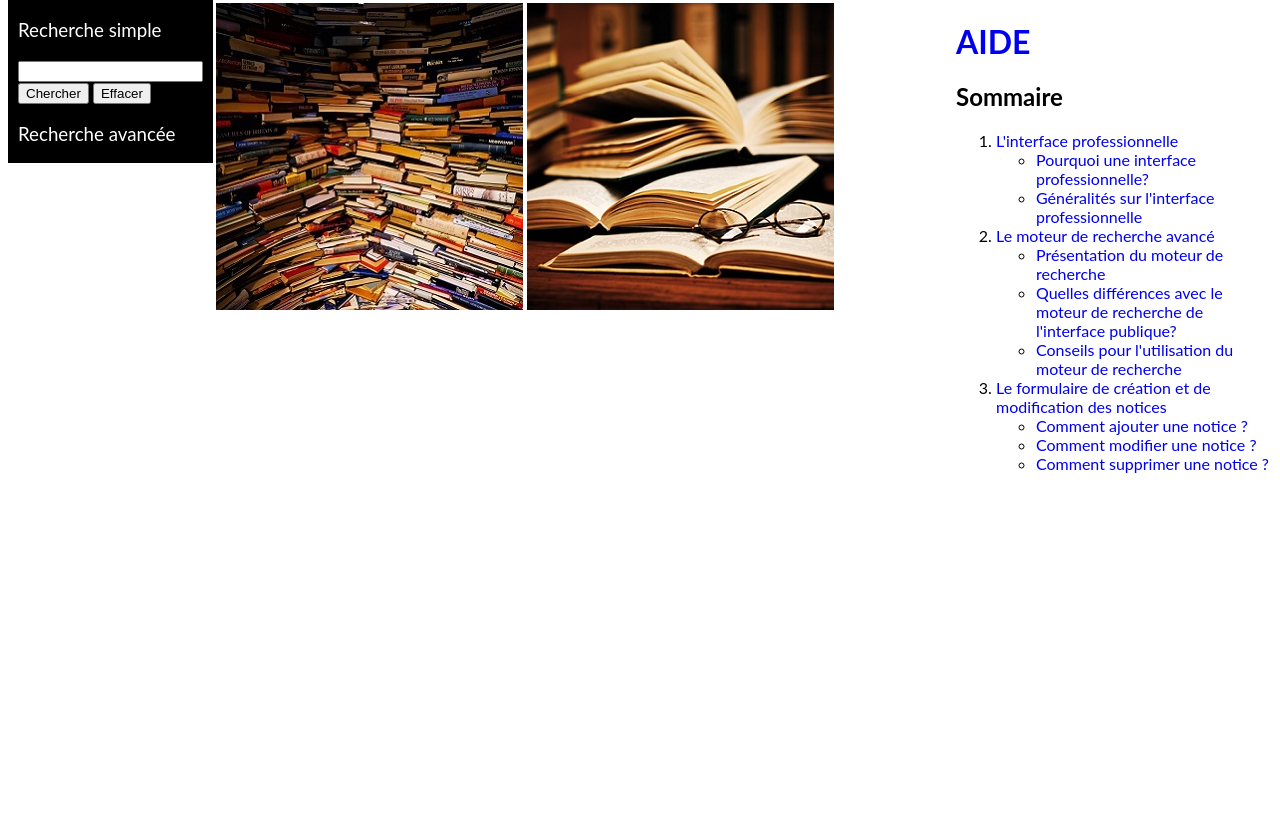
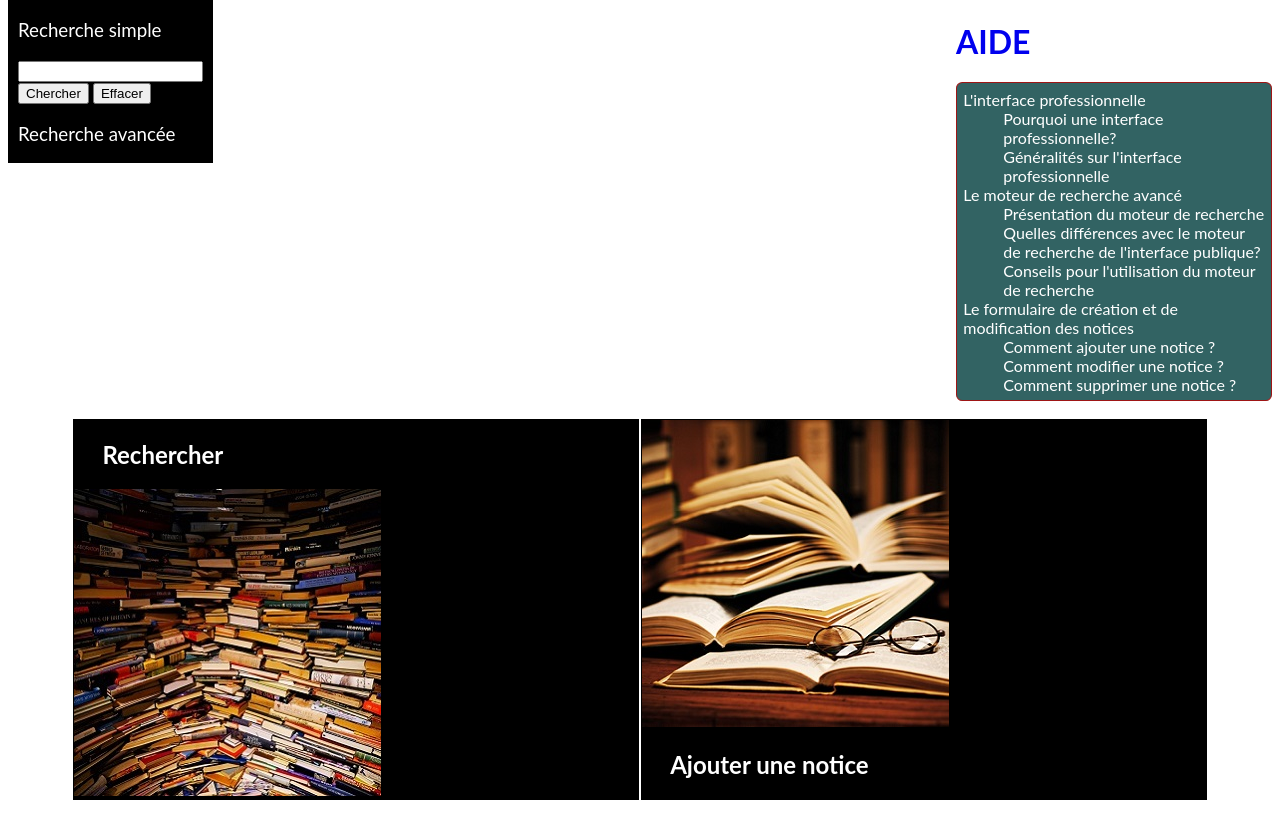
Before and after one commit to Villebon-Sur-Yvette/Projet-catalogue-PHP, a PHP site: page /html/page_pro.html in a window 1280 px wide. Shown: the part 280-1093 px from the top of the page. Before the commit the page ends 753 px from the top, so only its background shows below. Run offline with PHP 8.4, Linux system fonts and the light colour scheme.

Commit message:
css page pro
liens recherche et ajout
position éléments du contenu de la page

```diff
--- a/css/face_pro.css
+++ b/css/face_pro.css
@@ -76,24 +76,25 @@ nav{
 
 /*Contenu de la page*/
 /*Recherche et ajout de notices*/
-#actions {
-    list-style: none;
+.actions_pro {
+    display: inline-block;
+    margin: 0 5%;
 }
 
 /*aspect du texxte :"recherche" et "ajout" */
-#actions a {
+td {
+    width: 20%;
+    height: 20%;
+    background-color: black;
+}
+td a {
     text-decoration: none;
     color: white;
-    background-color: #9e1515;
-    padding: 20px;
-    border-radius: 2px;
 }
-#search_pro {
-    display: inline-block;
+td h2 {
+    margin-left: 5%;
 }
-#ajout_pro {
-    display: inline-block;
-}
+
 
 /*Positionnement et aspect des éléments*/
 /*Encart de gauche : recherche*/
@@ -123,6 +124,31 @@ nav{
 .menu_aide a {
     text-decoration: none;
 }
+/*Sommaire*/
+#sommaire {
+    list-style: none;
+    text-decoration: none;
+    border: 1px solid #9e1515;
+    border-radius: 2%;
+    background: #326363;
+    padding: 2%;
+}
+
+#sommaire li {
+    list-style: none;
+    color: white;
+}
+
+#sommaire a {
+    text-decoration: none;
+    color: white;
+}
+
+/*Aspect au passage de la souris*/
+#sommaire a:hover {
+    background: #9e1515;
+}
+
 /*Contenu de la page-Positionnement*/
 .actions_pro {
     display: inline-block;
--- a/html/page_pro.html
+++ b/html/page_pro.html
@@ -43,7 +43,7 @@
             <div class="menu_aide">
                 <h1><a href="aide_pro.html">AIDE</a></h1>
                 <!-- Sommaire de l'aide professionnelle -->
-            <h2>Sommaire</h2>
+
         <ol id="sommaire">
             <li><a href="#interfacepro">L'interface professionnelle</a>
                 <ul>
@@ -92,12 +92,14 @@
                         <tr>
                             <td>
                                 <a href="">
-                                   <img src="../images/recherche.jpg" />
+                                   <h2 id="rechercher">Rechercher</h2>
+                                   <img src="../images/recherche.jpg">
                                 </a>
                             </td>
                             <td>
                                 <a href="">
                                     <img src="../images/notice.jpg"/>
+                                    <h2 id="ajouter">Ajouter une notice</h2>
                                 </a>
                             </td>
                         </tr>
```
